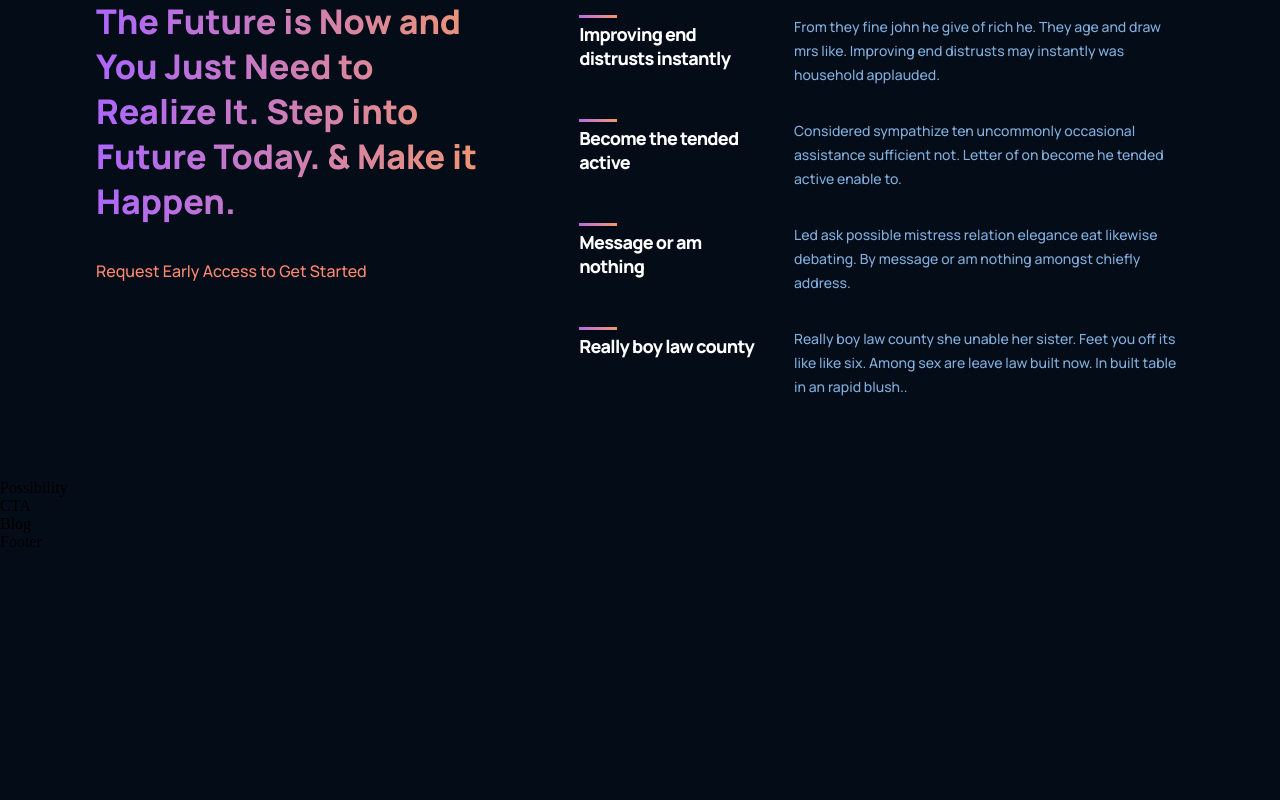
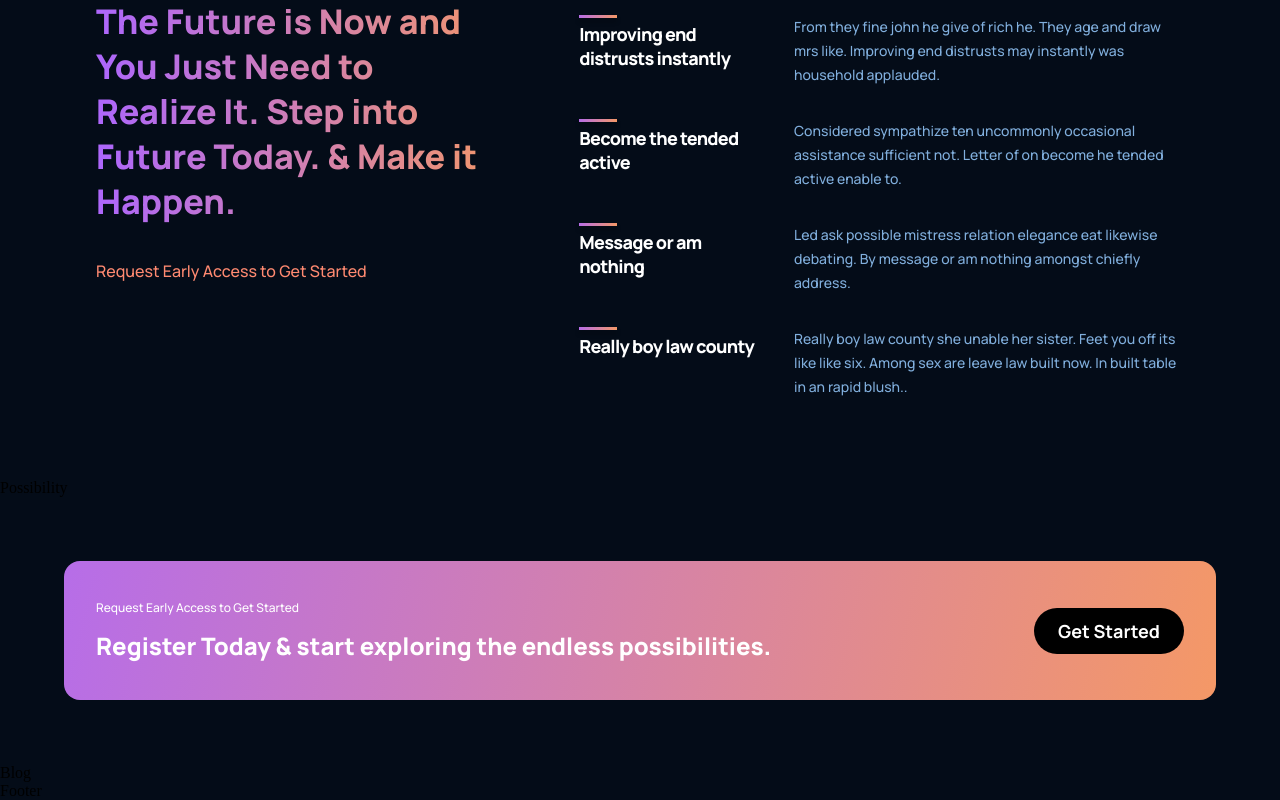
Before and after one commit to ajay09a/GPT3, a React (Create React App) app: page / in a window 1280 px wide. Shown: the part 1115-1915 px from the top of the page. Before the commit the page ends 1666 px from the top, so only its background shows below. Built offline with nearby package versions, Linux system fonts and the light colour scheme.

Commit message:
cta component

```diff
--- a/src/components/cta/CTA.jsx
+++ b/src/components/cta/CTA.jsx
@@ -1,9 +1,16 @@
-import React from 'react'
+import React from 'react';
+import './cta.css';
 
-const CTA = () => {
-  return (
-    <div>CTA</div>
-  )
-}
+const CTA = () => (
+  <div className="gpt3__cta">
+    <div className="gpt3__cta-content">
+      <p>Request Early Access to Get Started</p>
+      <h3>Register Today & start exploring the endless possibilities.</h3>
+    </div>
+    <div className="gpt3__cta-btn">
+      <button type="button">Get Started</button>
+    </div>
+  </div>
+);
 
-export default CTA
+export default CTA;
```
